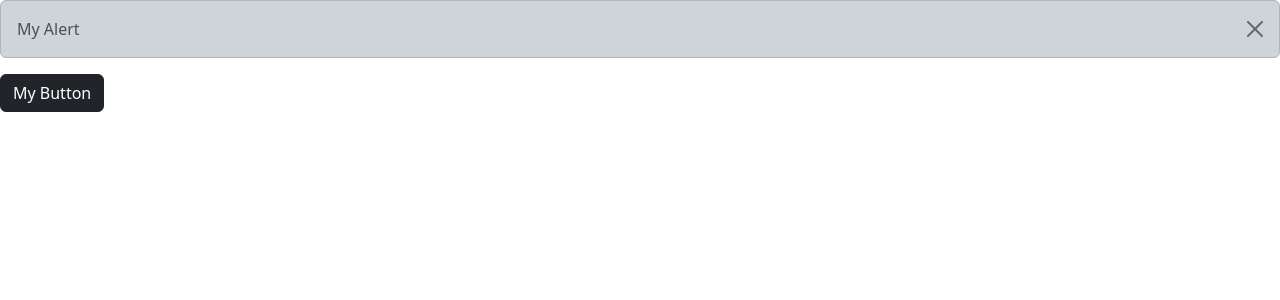
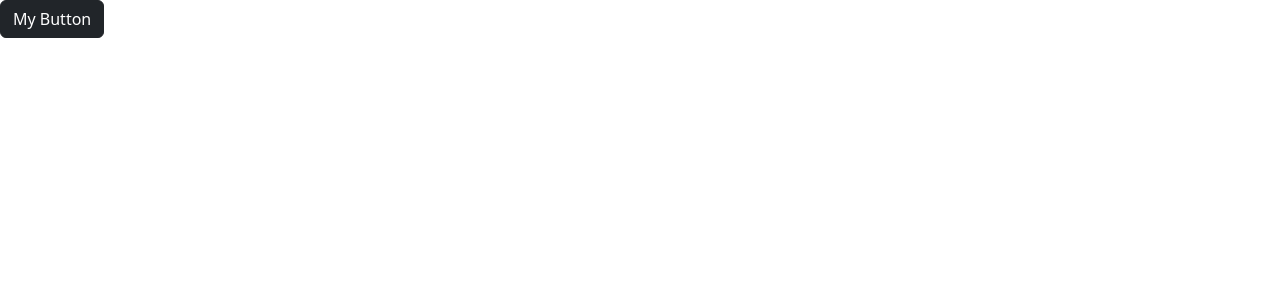
Before and after one commit to Abdullah-Mahdi272/LearningReact, a React (Vite) app in the folder reactApp/: page / in a window 1280 px wide. Shown: the top 300 px of the page. Built offline with nearby package versions, Linux system fonts and the light colour scheme.

Commit message:
Update App.tsx

```diff
--- a/reactApp/src/App.tsx
+++ b/reactApp/src/App.tsx
@@ -1,7 +1,8 @@
 // import ListGroup from "./components/ListGroup";
 import Alert from "./components/Alert";
-import AlertWithButton from "./components/AlertWithButton";
 import Button from "./components/Button";
+
+import { useState } from "react";
 // function App() {
 //   let items = ["New York", "San Francisco", "Tokyo", "London", "Paris"];
 
@@ -25,10 +26,18 @@ import Button from "./components/Button";
 // }
 
 function App() {
+  const [alertVisible, setAlertVisibility] = useState(false);
   return (
     <div>
-      <Alert>My Alert</Alert>
-      <Button color="dark" functionality={() => {}}>
+      {alertVisible && (
+        <Alert onClose={() => setAlertVisibility(false)}>My Alert</Alert>
+      )}
+      <Button
+        color="dark"
+        functionality={() => {
+          setAlertVisibility(true);
+        }}
+      >
         My Button
       </Button>
     </div>
```
